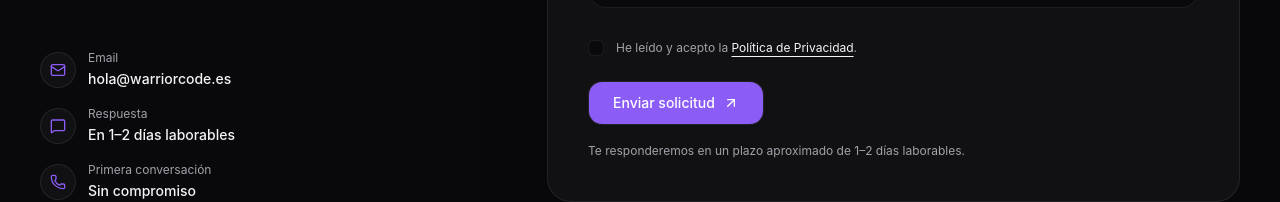
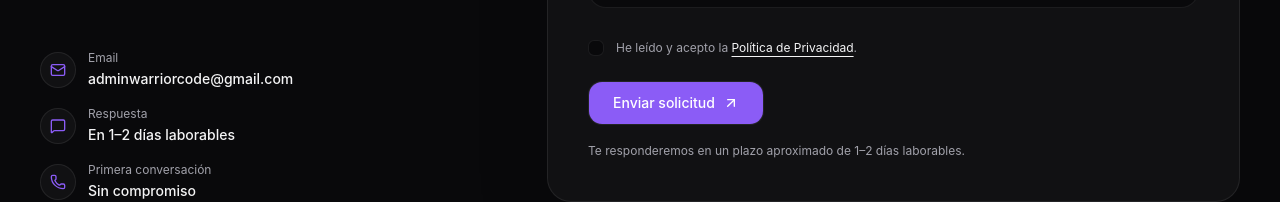
Before and after one commit to Juanmilion/warrior-code, a React (Vite) app in the folder apps/website/: page / in a window 1280 px wide. Shown: the part 8123-8325 px from the top of the page. Built offline with nearby package versions, Linux system fonts and the light colour scheme.

Commit message:
Add form function and redesign contact and legal pages

```diff
--- a/apps/website/src/components/sections/Contact.tsx
+++ b/apps/website/src/components/sections/Contact.tsx
@@ -170,7 +170,7 @@ export function Contact() {
                                         </span>
 
                                         <span className="text-sm font-medium">
-                                            hola@warriorcode.es
+                                            adminwarriorcode@gmail.com
                                         </span>
                                     </div>
                                 </div>
```
